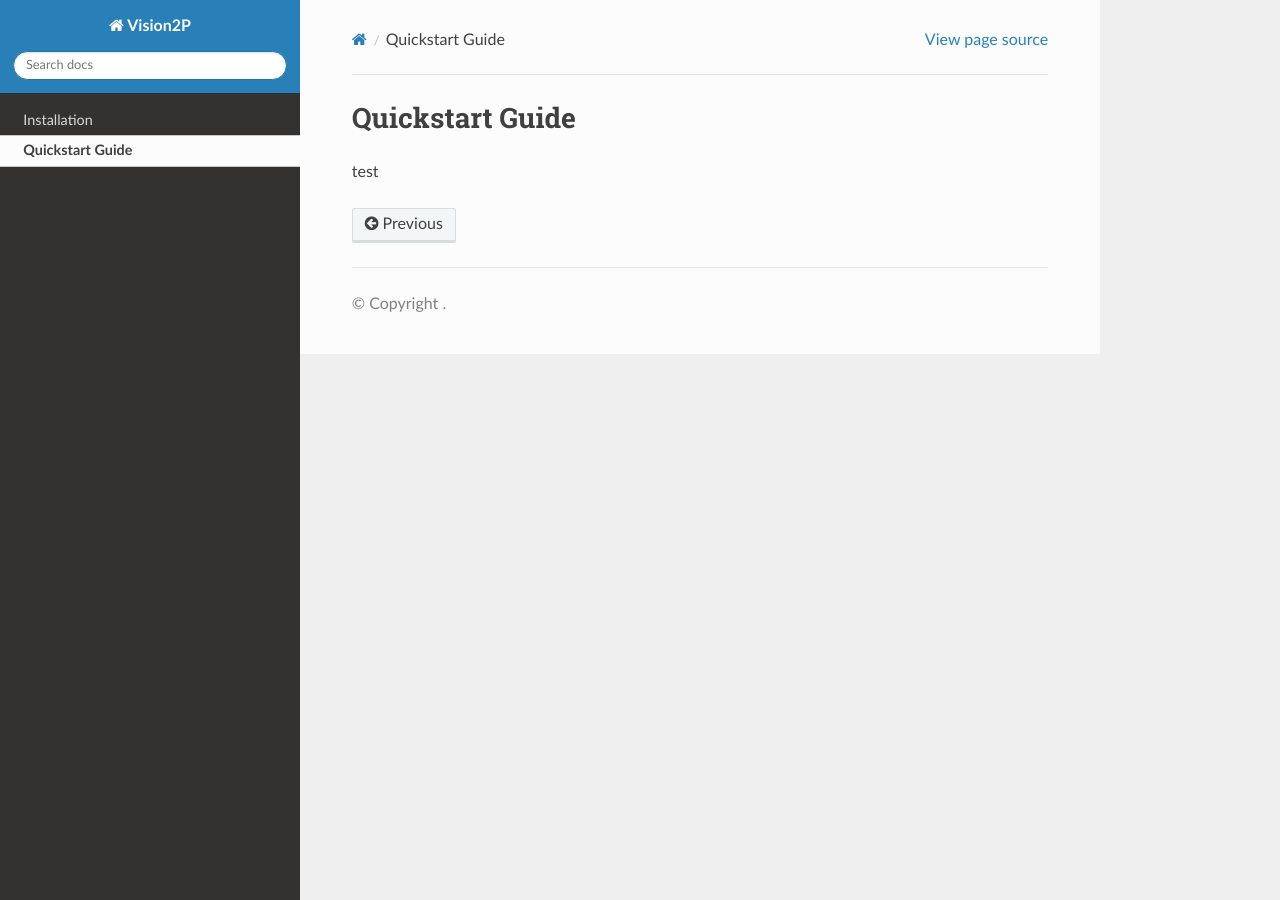
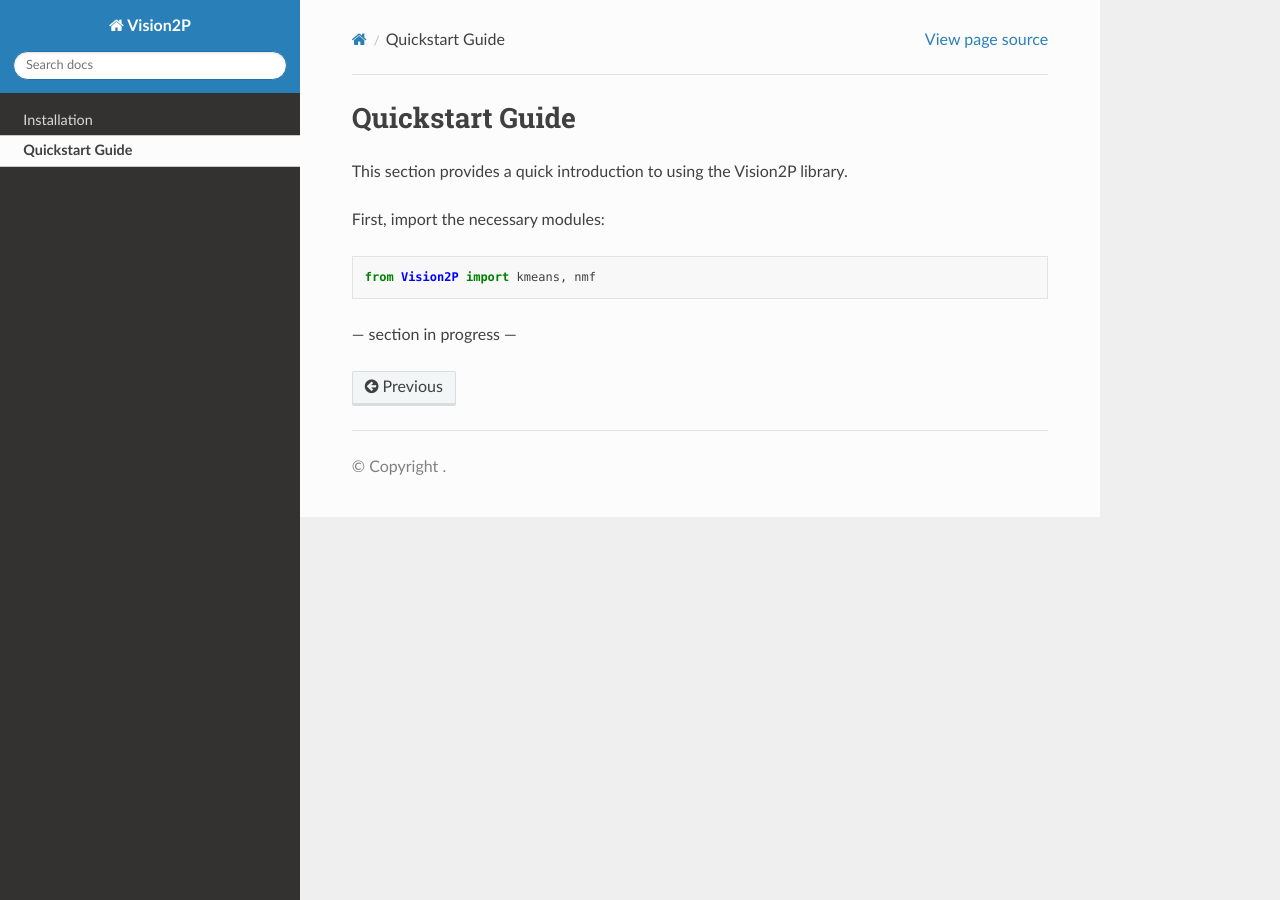
Before and after one commit to Electromag-IPCMS/Vision2P, a Sphinx documentation site: the page built from docs/usage/quickstart.rst, in a window 1280 px wide. Built offline with Sphinx 7.4.7 and the Read the Docs theme 3.1.0, drawn with Linux system fonts in a browser that asks for light colours.

Commit message:
Update quickstart.rst

```diff
--- a/docs/usage/quickstart.rst
+++ b/docs/usage/quickstart.rst
@@ -1,4 +1,12 @@
 Quickstart Guide
 ================
 
-test
+This section provides a quick introduction to using the Vision2P library.
+
+First, import the necessary modules:
+
+.. code-block:: python
+
+   from Vision2P import kmeans, nmf
+
+--- section in progress ---
```
